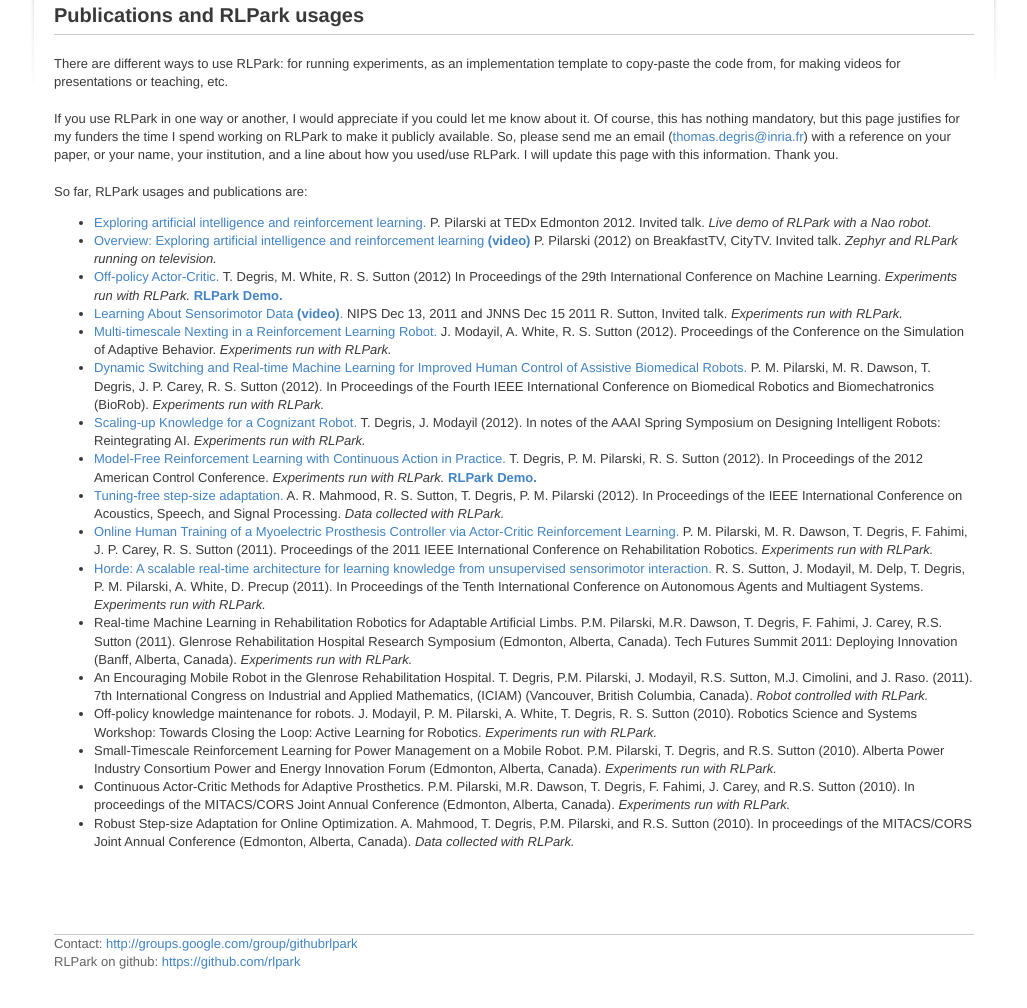
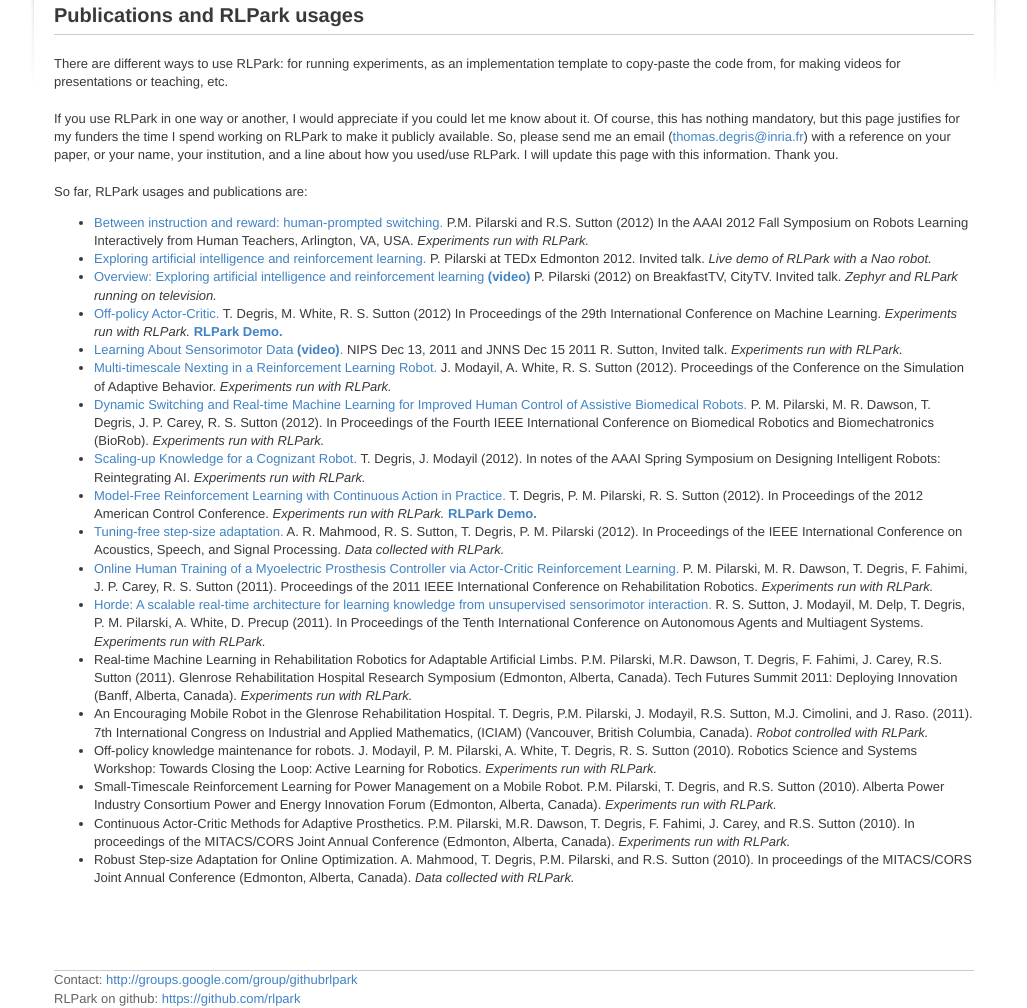
Before and after one commit to rlpark/rlpark.github.com, a Jekyll site: the page built from publications.html, in a window 1280 px wide, cut to the strip 95-1103 px from the top of the page. Shown: the whole strip, without its empty margins (126-1153 px from the left). Built offline with Jekyll 4.4.1, drawn with Linux system fonts in a browser that asks for light colours; before the commit the page ends 1066 px from its top, so only the background shows below that.

```diff
--- a/documentation.html
+++ b/documentation.html
@@ -18,6 +18,7 @@
 Code snippets on reinforcement learning:
 <ul>
 	<li><img border="0" height="16" src="images/logo_java.jpg" /><a href="doc_codejava_sarsa.html">Sarsa on Mountain Car</a></li>
+	<li><img border="0" height="16" src="images/logo_java.jpg" /><a href="doc_codejava_qlearning.html">QLearning in a Maze</a></li>
 	<li><img border="0" height="16" src="images/logo_java.jpg" /><a href="doc_codejava_ac.html">Actor-critic on the Pendulum with Continuous Action</a></li>
 	<li><img border="0" height="16" src="images/logo_java.jpg" /><a href="doc_codejava_offpac.html">Off-PAC learning off-policy in a 2D continuous world</a></li>
 </ul>
--- a/publications.html
+++ b/publications.html
@@ -21,6 +21,12 @@
 <br/>
 So far, RLPark usages and publications are:
 <ul>
+  <li><a href="http://www.ualberta.ca/~pilarski/docs/papers/Pilarski_2012_AAAIFS_RLIHT.pdf">
+      Between instruction and reward: human-prompted switching.</a>
+      P.M. Pilarski and R.S. Sutton (2012)
+      In the AAAI 2012 Fall Symposium on Robots Learning Interactively from Human Teachers, Arlington, VA, USA.
+      <i>Experiments run with RLPark.</i>
+  </li>
   <li><a href="http://tedxedmonton.com/speaker-patrickpilarski.html">
       Exploring artificial intelligence and reinforcement learning.</a>
       P. Pilarski at TEDx Edmonton 2012. Invited talk.
```
Also changed, not shown: doc_codejava_qlearning.html (added, +79 -0 lines).
